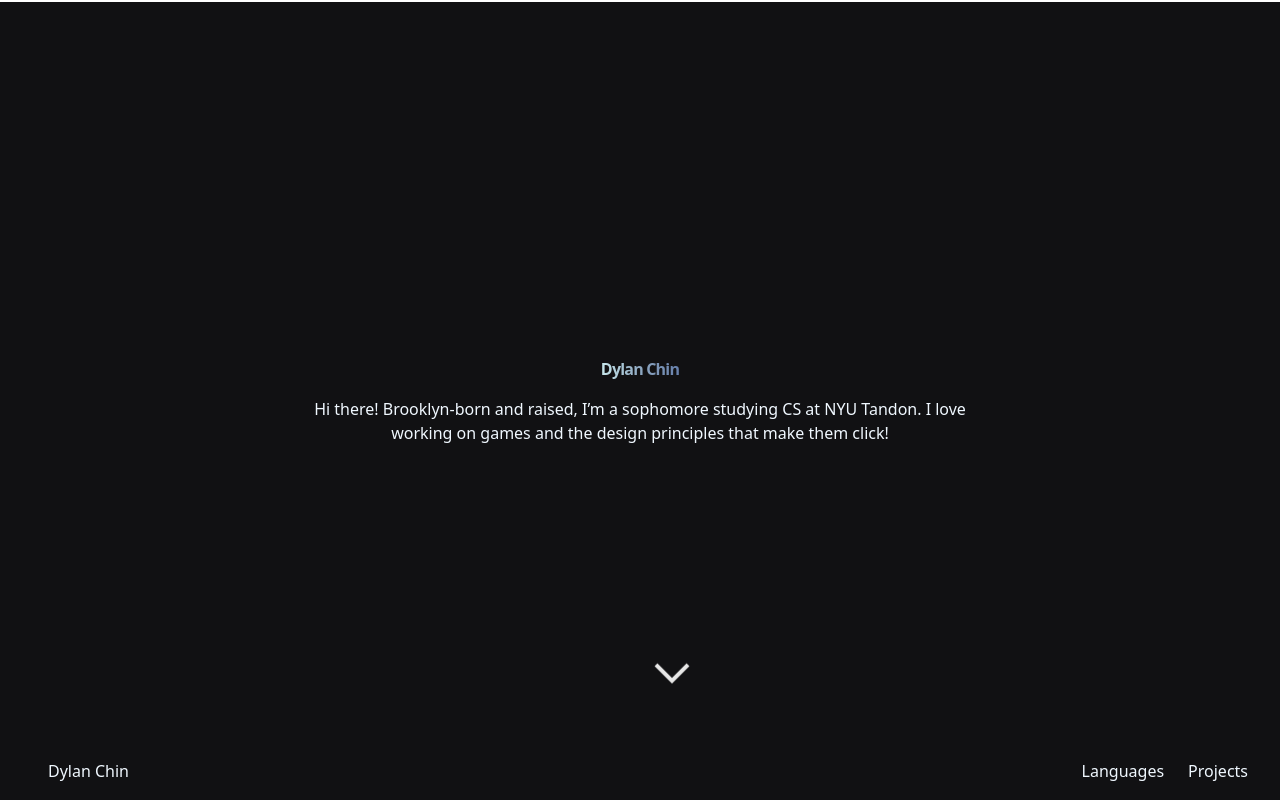
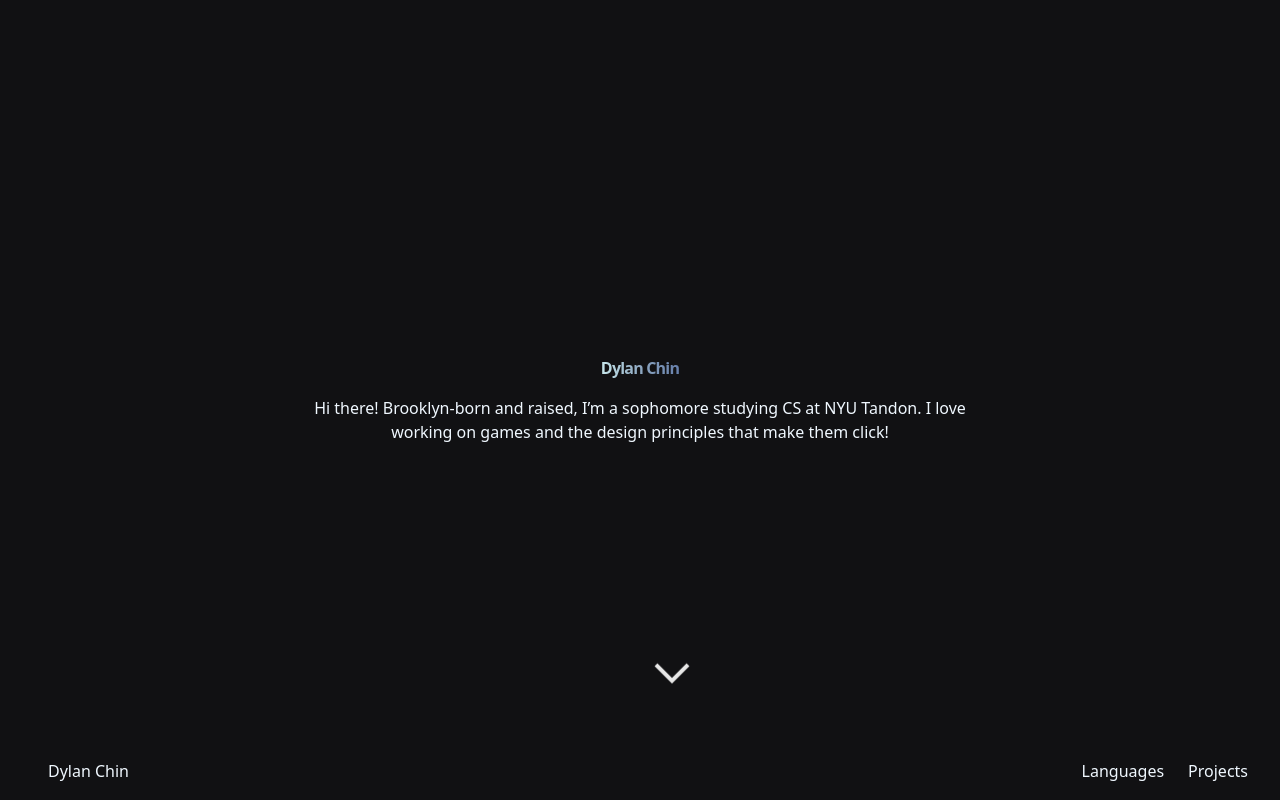
Before and after one commit to dynotics/dynotics.github.io, an Astro site: page / in a window 1280 px wide. Shown: the top 800 px of the page. Built offline with nearby package versions, Linux system fonts and the light colour scheme; Astro itself is replaced by a stand-in of ours; a script that the page names is missing; what tailwindcss-fluid-type would draw is missing.

Commit message:
Removed border from top of screen

```diff
--- a/src/components/header.astro
+++ b/src/components/header.astro
@@ -81,7 +81,7 @@ const navItems: Array<NavItem> = [
     </div>
   </header>
 
-  <section class="relative h-screen flex flex-col justify-center items-center text-center border-t-2 border-white">
+  <section class="relative h-screen flex flex-col justify-center items-center text-center">
     <h1
       class="gradient-text text-4xl md:text-6xl font-extrabold tracking-tighter"
     >
```
